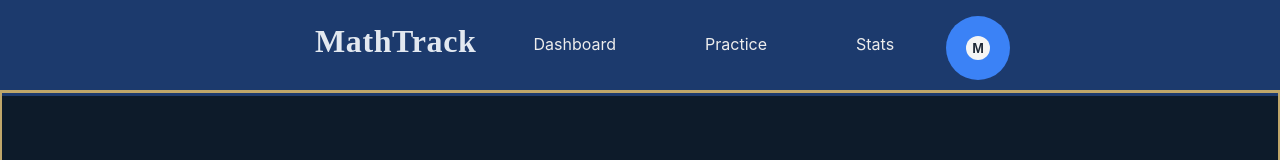
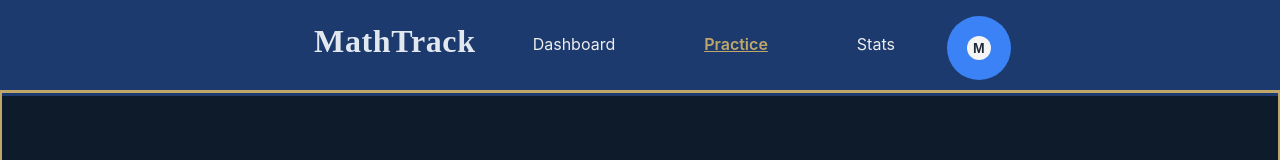
Before and after one commit to LuisDev912/EduMath-Track, a React (Vite) app in the folder frontend/: page /game/1 in a window 1280 px wide. Shown: the top 160 px of the page. Built offline with nearby package versions, Linux system fonts and the light colour scheme.

Commit message:
fix(Header): fix not included URL for the game page

```diff
--- a/frontend/src/shared/components/Semantic/Semantic.tsx
+++ b/frontend/src/shared/components/Semantic/Semantic.tsx
@@ -50,7 +50,7 @@ export function Header() {
                 </li>
 
                 <li className={SemanticStyles.navItem}>
-                    <NavItem to='/404'>
+                    <NavItem to='/game'>
                         {t('nav.practice')}
                     </NavItem>
                 </li>
```
